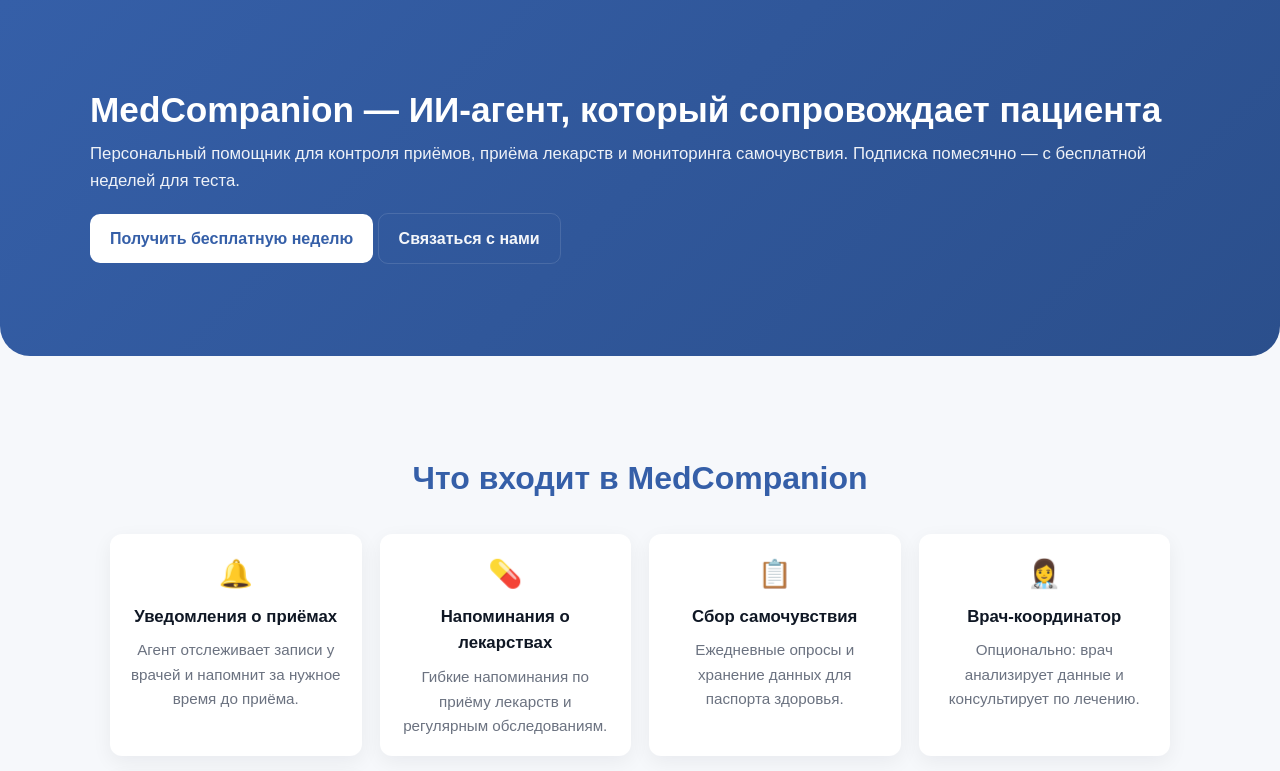
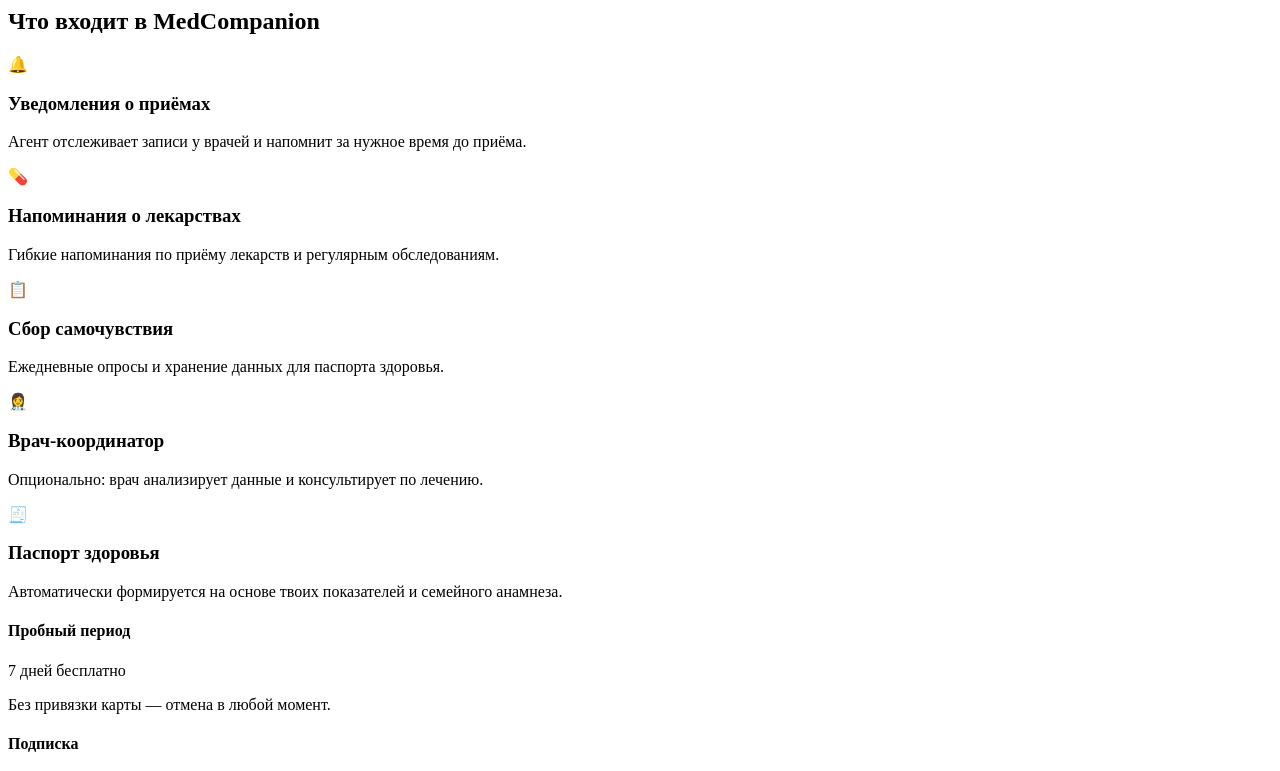
Before and after one commit to totsamiydaniyal/DDAIagentv2, a plain HTML site: page index.html in a window 1280 px wide. Shown: the top 771 px of the page. Drawn offline with Linux system fonts and the light colour scheme.

Commit message:
Update index.html

```diff
--- a/index.html
+++ b/index.html
@@ -1,96 +1,4 @@
-<!DOCTYPE html>
-<html lang="ru">
-<head>
-  <meta charset="utf-8" />
-  <meta name="viewport" content="width=device-width,initial-scale=1" />
-  <title>MedCompanion — ИИ-агент сопровождения пациента</title>
-  <meta name="description" content="MedCompanion — персональный ИИ-агент для пациентов: напоминания о приёмах и лекарствах, сбор самочувствия, паспорт здоровья и опция врача-координатора. Бесплатная неделя.">
-
-  <style>
-    /* ========== БАЗА ========== */
-    body{
-      margin:0;
-      font-family: Arial, sans-serif;
-      background:#f6f8fb;
-      color:#0f1724;
-      line-height:1.6;
-    }
-    a{text-decoration:none;color:inherit}
-    .container{max-width:1100px;margin:0 auto;padding:28px;}
-
-    /* ========== HEADER / HERO ========== */
-    header.hero{
-      background: linear-gradient(135deg,#355fa8,#2b4f8c);
-      color:white;
-      border-bottom-left-radius:30px;
-      border-bottom-right-radius:30px;
-      padding:64px 20px;
-    }
-    .hero h1{font-size:2.2rem;margin:0 0 12px;line-height:1.05}
-    .hero p{margin:0 0 18px;color:rgba(255,255,255,0.92);font-size:1.05rem}
-    .btn{
-      display:inline-block;padding:12px 20px;border-radius:10px;font-weight:600;cursor:pointer;
-      text-decoration:none;border:0;
-      transition:0.3s;
-    }
-    .btn-primary{background:white;color:#355fa8}
-    .btn-primary:hover{background:#eee}
-    .btn-ghost{background:transparent;color:rgba(255,255,255,0.95);border:1px solid rgba(255,255,255,0.12)}
-    .btn-ghost:hover{background:rgba(255,255,255,0.1)}
-
-    /* ========== FEATURES ========== */
-    section.features{padding:42px 20px;text-align:center}
-    section.features h2{color:#355fa8;margin-bottom:30px;font-size:2em}
-    .grid{display:grid;grid-template-columns:repeat(auto-fit,minmax(220px,1fr));gap:18px}
-    .card{background:white;padding:18px;border-radius:12px;box-shadow:0 6px 20px rgba(12,18,32,0.06);min-height:120px;transition:transform .25s,box-shadow .25s}
-    .card:hover{transform:translateY(-6px);box-shadow:0 10px 24px rgba(12,18,32,0.12)}
-    .card h3{margin:0 0 8px;font-size:1.05rem}
-    .card p{margin:0;color:#6b7280;font-size:0.95rem}
-    .card .icon{font-size:1.7rem;margin-bottom:8px}
-
-    /* ========== PRICING ========== */
-    .pricing{margin-top:32px;display:flex;gap:18px;flex-wrap:wrap;align-items:stretch}
-    .price-card{background:linear-gradient(180deg,#fff,#fbfdff);padding:20px;border-radius:12px;flex:1;min-width:260px;box-shadow:0 8px 32px rgba(12,18,32,0.06)}
-    .price-card h4{margin:0 0 10px}
-    .price-big{font-size:1.8rem;font-weight:700;color:#355fa8}
-    .small-muted{color:#6b7280;font-size:0.95rem}
-
-    /* ========== FOOTER ========== */
-    footer{padding:28px 20px;margin-top:36px;color:#6b7280;font-size:0.92rem;text-align:center}
-
-    /* ========== FAQ ========== */
-    .faq{margin-top:26px;display:grid;gap:12px}
-    .faq-item{background:white;padding:14px;border-radius:10px;box-shadow:0 6px 18px rgba(12,18,32,0.04)}
-    .faq-item h5{margin:0 0 6px;font-size:0.98rem}
-    .faq-item p{margin:0;color:#6b7280;font-size:0.93rem}
-
-    /* ========== АДАПТИВНОСТЬ ========== */
-    @media(max-width:768px){
-      .hero h1{font-size:1.8rem}
-      .hero p{font-size:0.95rem}
-      .btn{padding:10px 16px;font-size:0.95rem}
-      .price-big{font-size:1.5rem}
-    }
-    @media(max-width:480px){
-      .hero h1{font-size:1.5rem}
-      .hero p{font-size:0.9rem}
-      .btn{width:100%;text-align:center;margin-bottom:10px}
-      .pricing{flex-direction:column}
-    }
-  </style>
-</head>
-
-<body>
-  <header class="hero">
-    <div class="container">
-      <h1>MedCompanion — ИИ-агент, который сопровождает пациента</h1>
-      <p>Персональный помощник для контроля приёмов, приёма лекарств и мониторинга самочувствия. Подписка помесячно — с бесплатной неделей для теста.</p>
-      <a class="btn btn-primary" href="https://forms.yandex.ru/u/68d9808884227c025c2c8335" target="_blank">Получить бесплатную неделю</a>
-      <a class="btn btn-ghost" href="mailto:hello@medcompanion.example?subject=Интерес%20к%20MedCompanion">Связаться с нами</a>
-    </div>
-  </header>
-
-  <main class="container">
+<main class="container">
     <section class="features">
       <h2>Что входит в MedCompanion</h2>
       <div class="grid">
```
